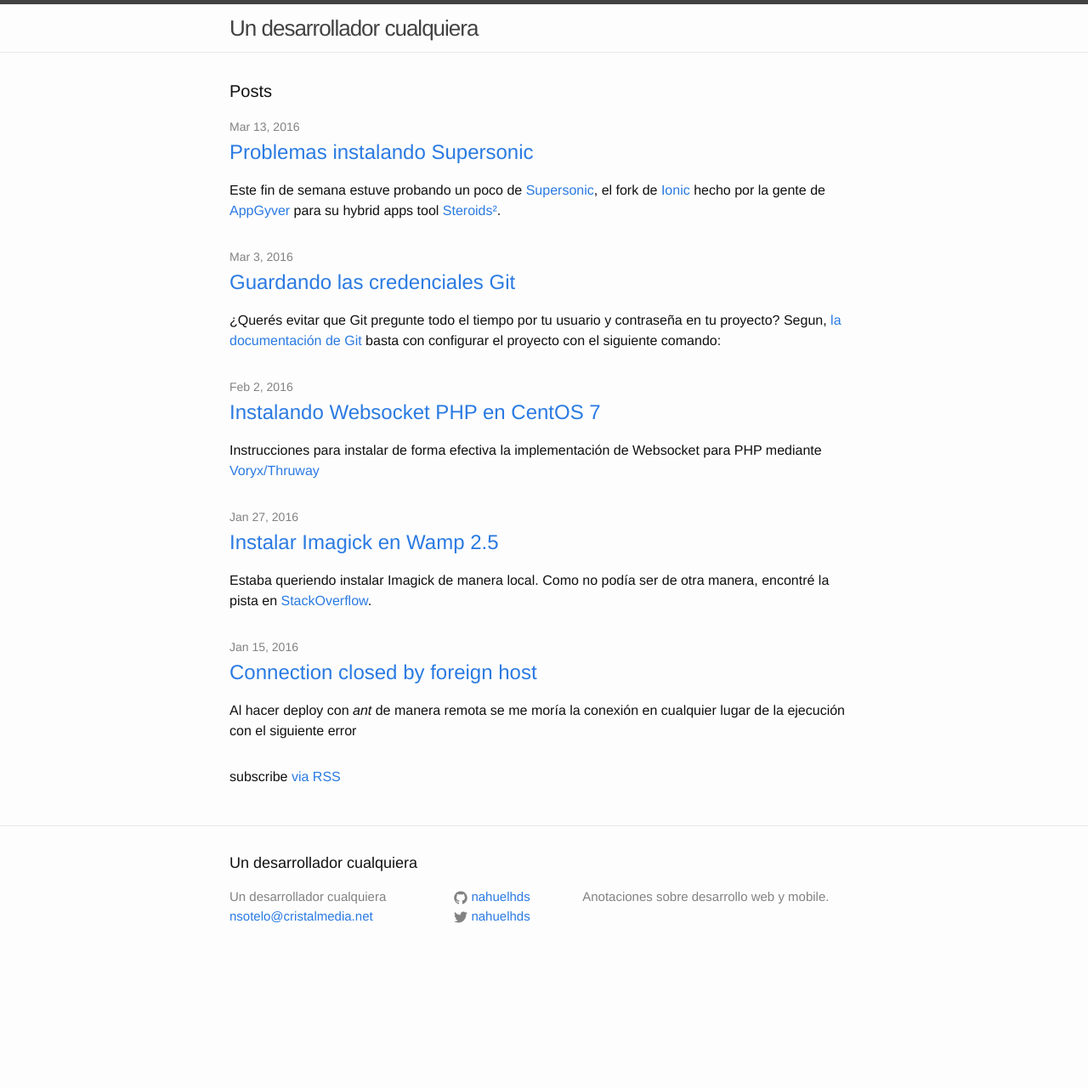
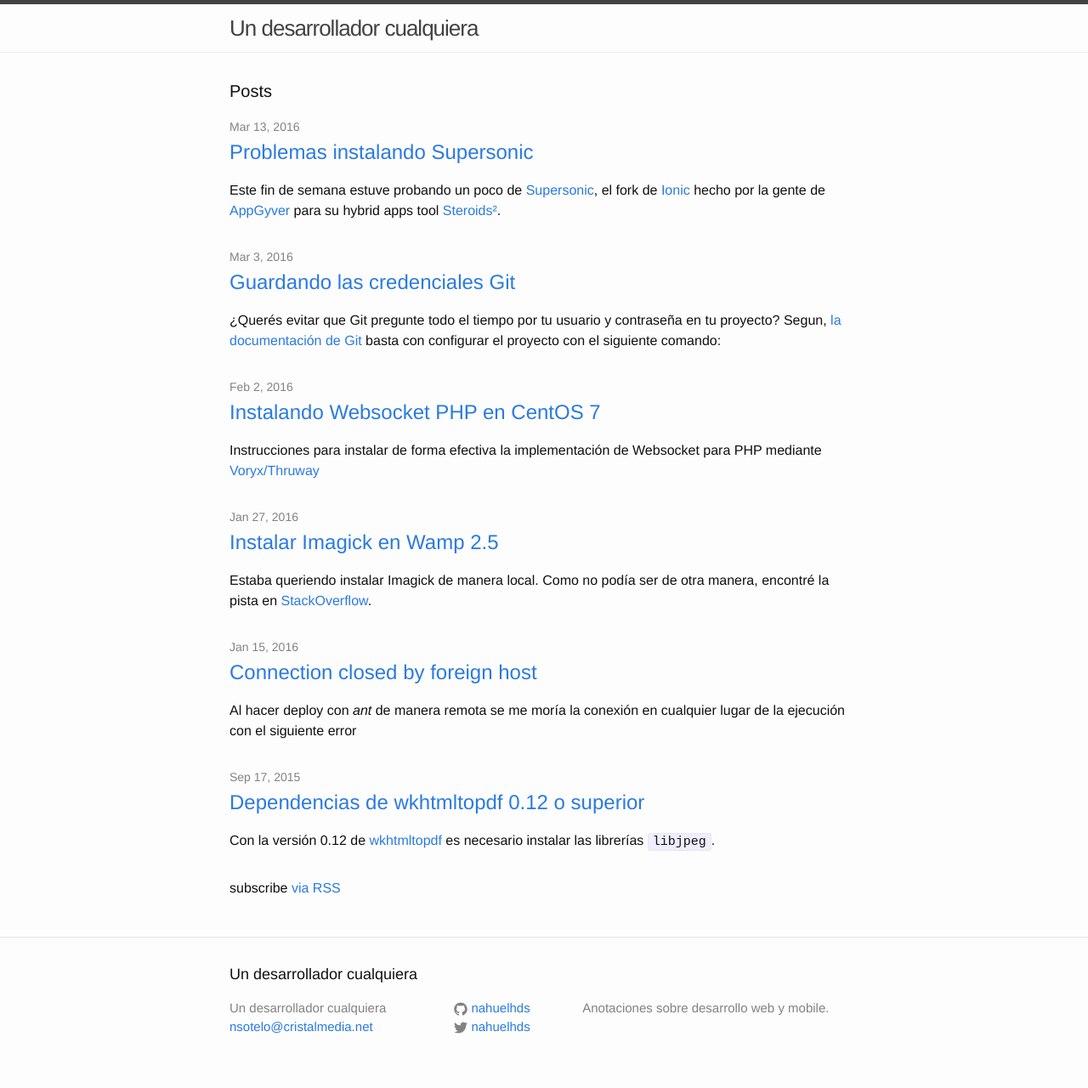
Before and after one commit to nahuelhds/nahuelhds.github.io, a Jekyll site: the page built from index.html, in a window 1280 px wide. Shown: the whole page at 85% size. Built offline with Jekyll 4.4.1, drawn with Linux system fonts in a browser that asks for light colours; before the commit the page ends 1149 px from its top, so only the background shows below that.

Commit message:
Otro más

````diff
--- /dev/null
+++ b/_posts/2015-09-17-Dependencias-de-wkhtmltopdf-0.12.md
@@ -0,0 +1,16 @@
+---
+layout: post
+title:  "Dependencias de wkhtmltopdf 0.12 o superior"
+categories: server
+tags: wkhtmltopdf, centos
+---
+
+Con la versión 0.12 de [wkhtmltopdf](http://wkhtmltopdf.org/) es necesario instalar las librerías `libjpeg`.
+
+Para ello, corremos lo siguiente:
+
+```shell
+yum install libjpeg libpng libXrender libXext fontconfig
+```
+
+Hecho.
````
Also changed, not shown: _posts/2016-01-15-Connection-closed-by-foreign-host.md (+1 -1 lines).
